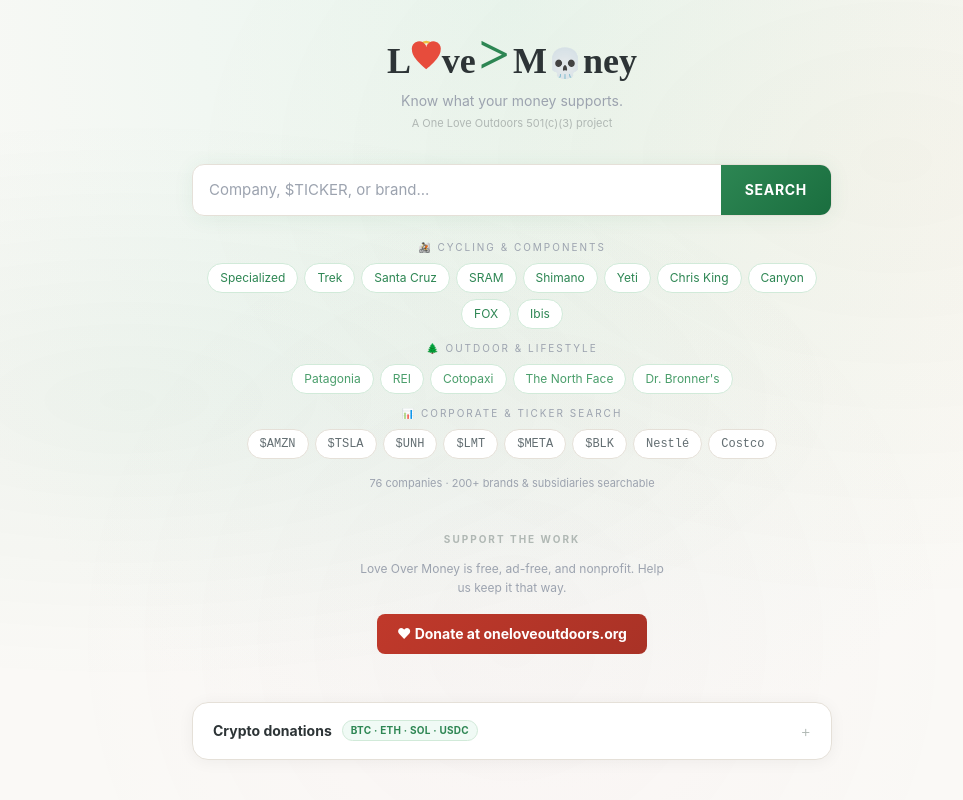
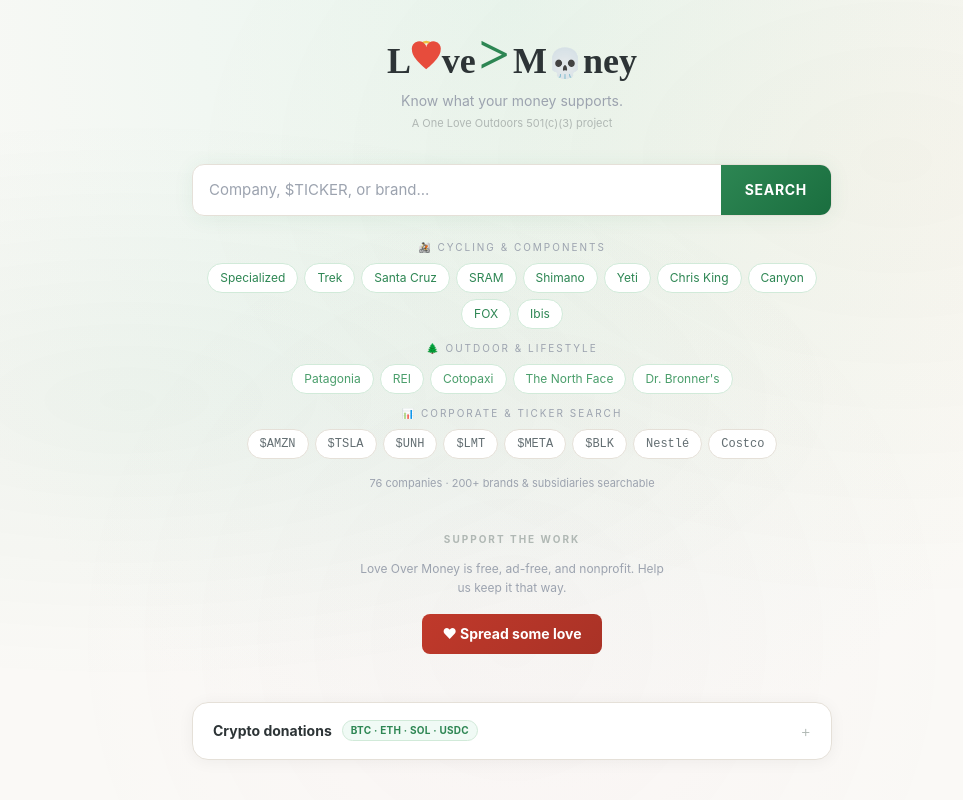
Before and after one commit to 4b578gdsgr-ops/clarity, a Next.js app: page / in a window 1280 px wide. Shown: the top 800 px of the page, without its empty margins (128-1091 px from the left). Built offline with nearby package versions, Linux system fonts and the light colour scheme.

Commit message:
Update donation button text to spread some love

```diff
--- a/app/page.js
+++ b/app/page.js
@@ -293,7 +293,7 @@
           <a href="https://www.paypal.com/donate?token=CVMQXpC4Y4SF0ukiHSLS3V-Msw4syFCNKFF6RQBn6H7F1FqpSH4W1uriTp_sewt1T8moT7FzP7eQPShz" target="_blank" rel="noopener noreferrer"
             className="inline-block px-5 py-2.5 rounded-lg text-sm font-bold text-white mb-6"
             style={{background:'linear-gradient(135deg, #c0392b, #a93226)'}}>
-            ♥ Donate at oneloveoutdoors.org
+            ♥ Spread some love
           </a>
         </div>
 
```
